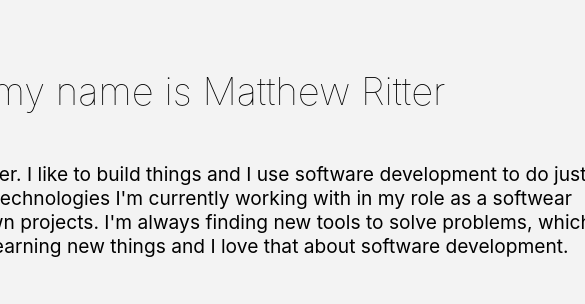
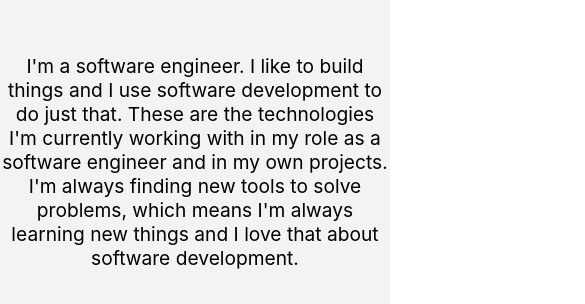
Before and after one commit to mwritter/next-portfolio, a Next.js app: page / in a window 390 px wide. Shown: the part 410-714 px from the top of the page, 585 px wide, since content can reach past the window. Built offline with nearby package versions, Linux system fonts and the light colour scheme; grey boxes are pictures that could not be loaded.

Commit message:
facepalm

```diff
--- a/pages/index.jsx
+++ b/pages/index.jsx
@@ -16,7 +16,7 @@ export default function Home() {
         <div className={styles.desc}>
           I'm a software engineer. I like to build things and I use software development
           to do just that. These are the technologies I'm currently working with
-          in my role as a softwear engineer and in my own projects.
+          in my role as a software engineer and in my own projects.
           I'm always finding new tools to solve problems, which means I'm always
           learning new things and I love that about software development.
         </div>
--- a/pages/resume.jsx
+++ b/pages/resume.jsx
@@ -33,7 +33,7 @@ const Resume = () => {
           <p>Software Engineer</p>
           <p>
             <i>
-              As a Softwear Engineer and recent graduate with a BS in Computer
+              As a Software Engineer and recent graduate with a BS in Computer
               Information Systems my focus is to better myself as a person and
               as a engineer. I am eager to learn and see all obstacles as an
               opportunity for growth.
--- a/styles/Home.module.css
+++ b/styles/Home.module.css
@@ -36,3 +36,10 @@
   flex-wrap: wrap;
   gap: 1rem;
 }
+
+@media only screen and (max-width: 600px) {
+  .card-page {
+    width: 100%;
+    min-width: 100%;
+  }
+}
```
